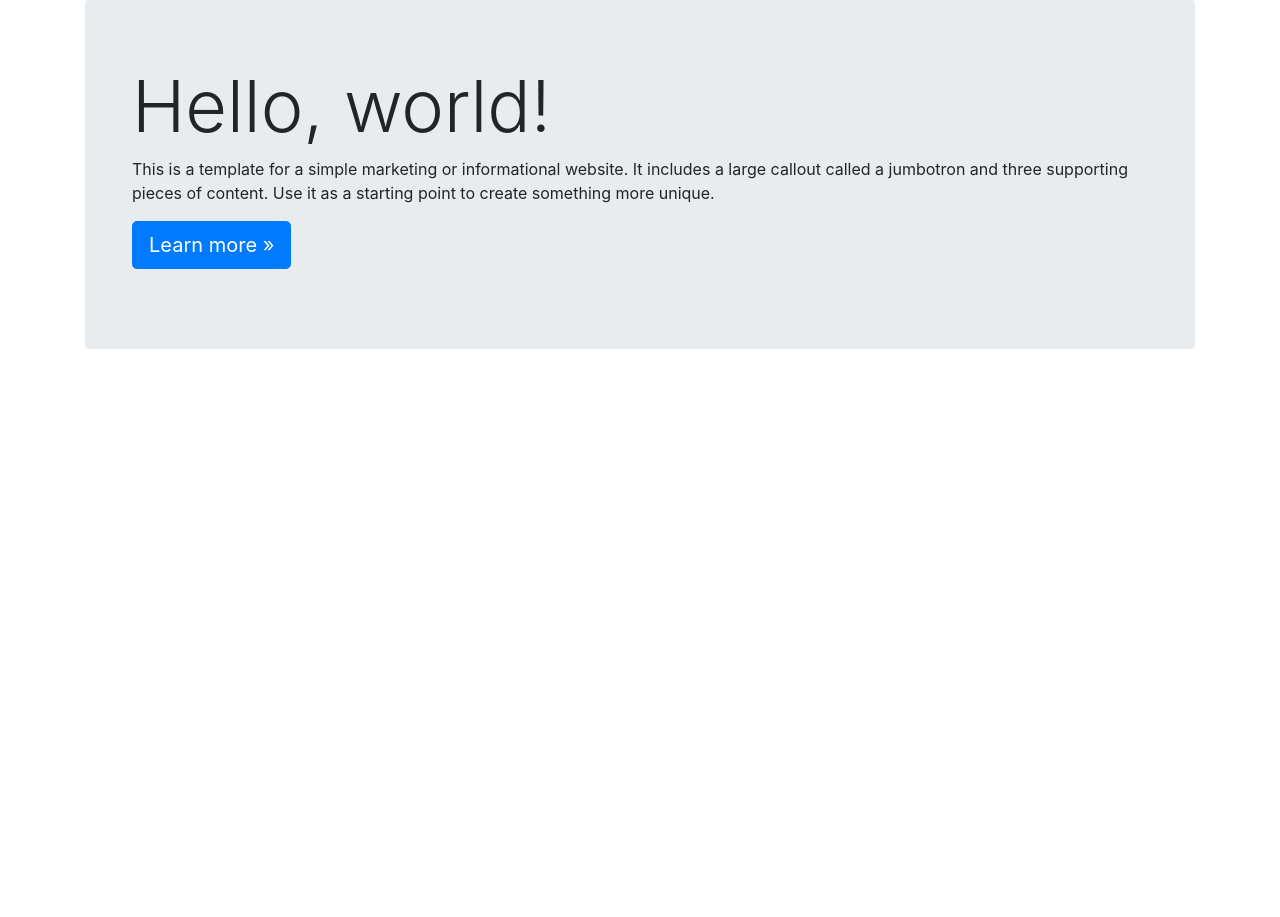
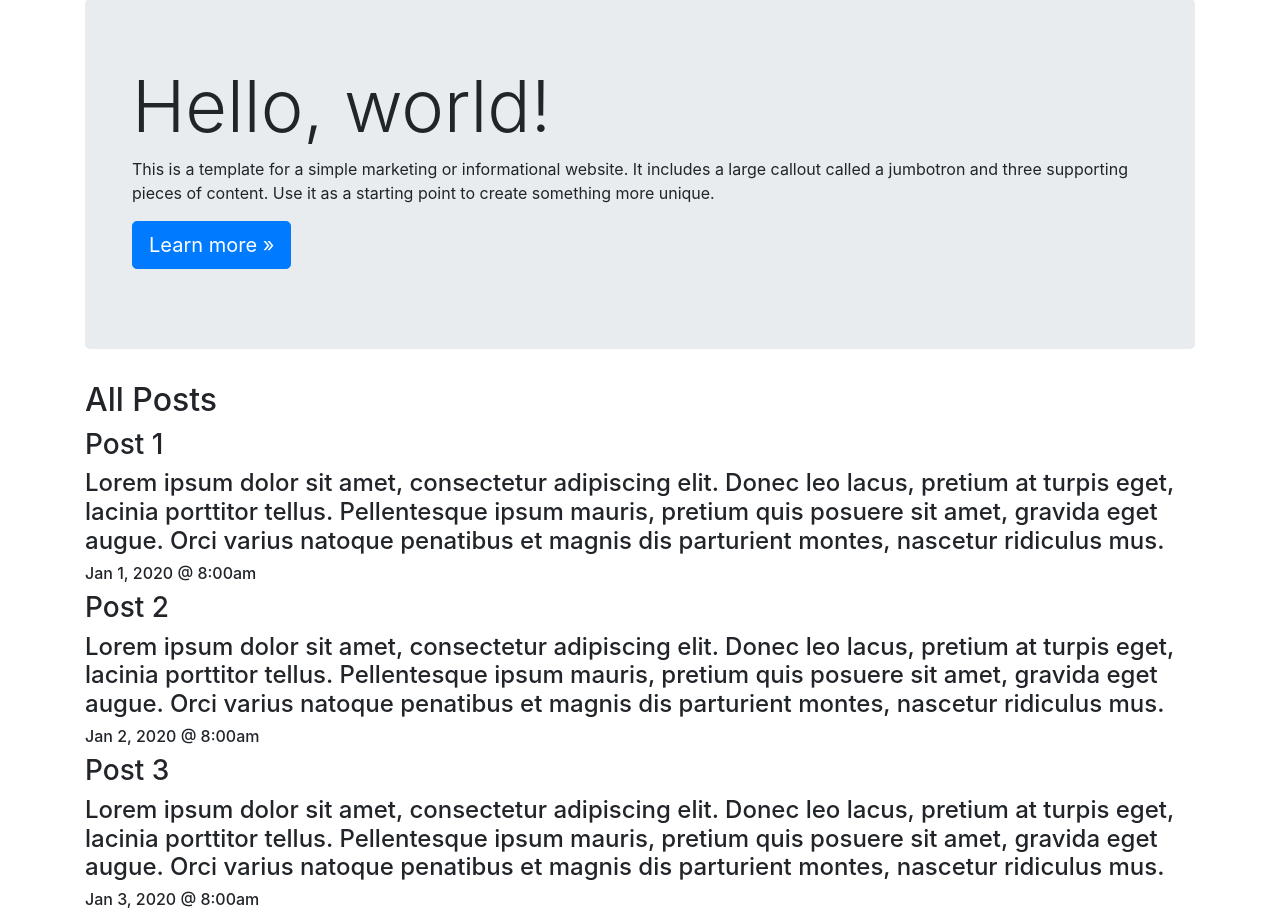
Before and after one commit to 8BitJustin/personal-blog-website, a Flask app: page / in a window 1280 px wide. Shown: the part 57-974 px from the top of the page. Before the commit the page ends 406 px from the top, so only its background shows below. Run offline with Flask 2, Linux system fonts and the light colour scheme; some libraries are stand-ins or nearby versions.

Commit message:
Added jinja syntax to read dummy data on index.html page.

```diff
--- a/app.py
+++ b/app.py
@@ -38,7 +38,7 @@ all_posts = [
 
 @app.route('/')
 def index():
-    return render_template('index.html')
+    return render_template('index.html', posts=all_posts)
 
 
 @app.route('/login')
--- a/templates/index.html
+++ b/templates/index.html
@@ -11,5 +11,15 @@
       <p>This is a template for a simple marketing or informational website. It includes a large callout called a jumbotron and three supporting pieces of content. Use it as a starting point to create something more unique.</p>
       <p><a class="btn btn-primary btn-lg" href="#" role="button">Learn more &raquo;</a></p>
     </div>
-  </div>
+</div>
+<h2>All Posts</h2>
+<div class="all_post_div">
+    {% for post in posts %}
+    <div class="solo_post_div">
+        <h3 class="post_title">{{ post.title }}</h3>
+        <h4 class="post_content">{{ post.content }}</h4>
+        <h6 class="post_created">{{ post.created }}</h6>
+    </div>
+    {% endfor %}
+</div>
 {% endblock %}
```
